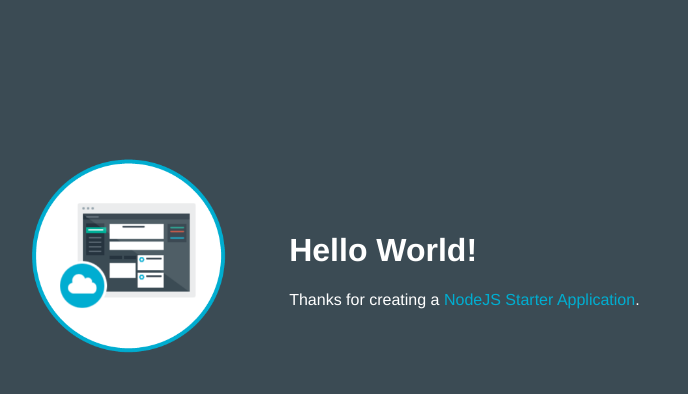
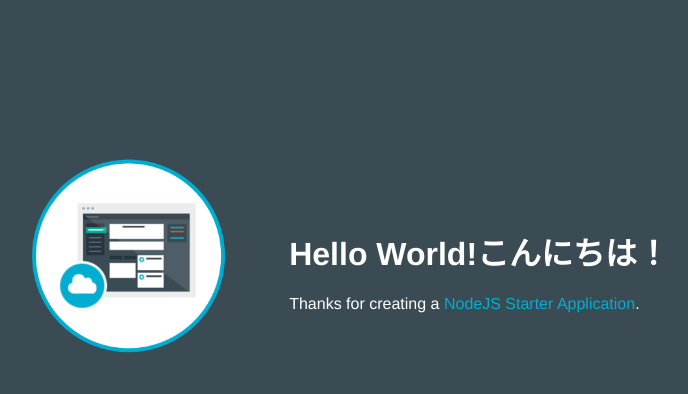
Before and after one commit to YohsukeEbato/YEBMXSample-1485870689427, a website: page public/index.html in a window 1280 px wide. Shown: the whole page, without its empty margins (253-941 px from the left). Drawn offline with Linux system fonts and the light colour scheme.

Commit message:
Update index.html

```diff
--- a/public/index.html
+++ b/public/index.html
@@ -16,7 +16,7 @@
           <img class = "newappIcon" src="images/newapp-icon.png">
         </td>
         <td>
-          <h1 id="message">Hello World!</h1>
+          <h1 id="message">Hello World!こんにちは！</h1>
           <p class='description'></p> Thanks for creating a <span class = "blue">NodeJS Starter Application</span>.
         </td>
       </tr>
```
